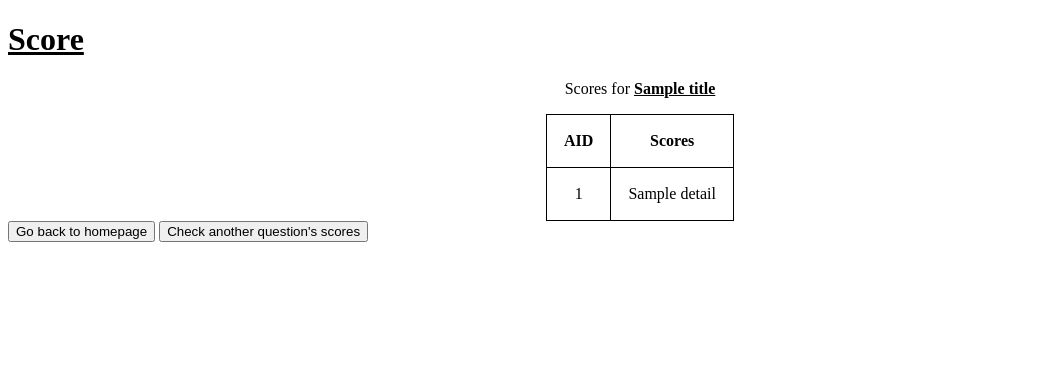
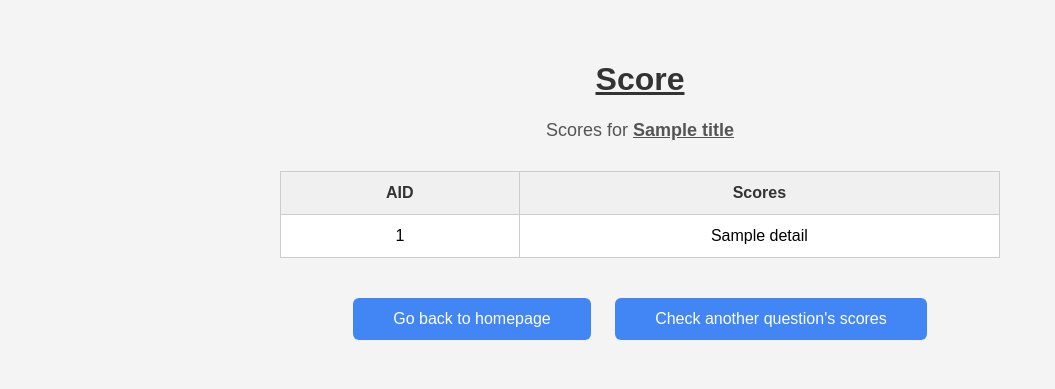
Before and after one commit to E1475011/2003-Assignment, a Flask app: template templates/score.html in a window 1280 px wide. Shown: the top 389 px of the page, without its empty margins (0-1055 px from the left). Run offline with Flask 3, Linux system fonts and the light colour scheme; the template is opened without the code that fills it: most values are stand-ins (such as "Sample title", 1, 10 or a date in 2020).

Commit message:
Update score.html

```diff
--- a/templates/score.html
+++ b/templates/score.html
@@ -11,7 +11,79 @@ title - assessment number
 {% extends "wrapper.html" %}
 
 {% block head %}
-<style>
+    <style>
+        body {
+            font-family: Arial, sans-serif;
+            background-color: #f4f4f4;
+            margin: 0;
+            padding: 40px;
+        }
+
+        h1 {
+            text-align: center;
+            color: #333;
+        }
+
+        p {
+            text-align: center;
+            font-size: 18px;
+            color: #555;
+        }
+
+        table {
+            margin: 30px auto;
+            border-collapse: collapse;
+            width: 60%;
+            background-color: white;
+            border: 1px solid #ccc;
+        }
+
+        th, td {
+            border: 1px solid #ccc;
+            padding: 12px 20px;
+            text-align: center;
+            font-size: 16px;
+        }
+
+        th {
+            background-color: #f0f0f0;
+            color: #333;
+        }
+
+        form {
+            text-align: center;
+            margin-top: 30px;
+        }
+
+        input[type="submit"] {
+            background-color: #4285f4;
+            color: white;
+            padding: 12px 40px;
+            font-size: 16px;
+            border: none;
+            border-radius: 6px;
+            margin: 10px;
+            min-width: 220px;
+            cursor: pointer;
+            transition: background-color 0.3s ease;
+        }
+
+        input[type="submit"]:hover {
+            background-color: #3367d6;
+        }
+
+        #goback {
+            background-color: #999;
+            font-size: 14px;
+            padding: 10px 30px;
+            min-width: 180px;
+        }
+
+        #goback:hover {
+            background-color: #777;
+        }
+    </style>
+<!--<style>
     table, th, td {
 
       border: 1px solid;
@@ -21,7 +93,7 @@ title - assessment number
       margin-left: auto;
       margin-right: auto;
     }
-</style>
+</style> -->
 {% endblock %}
 
 {% block body %}
```
